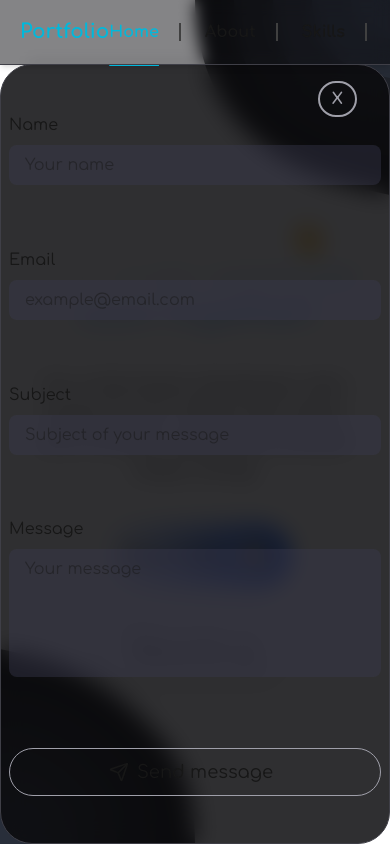
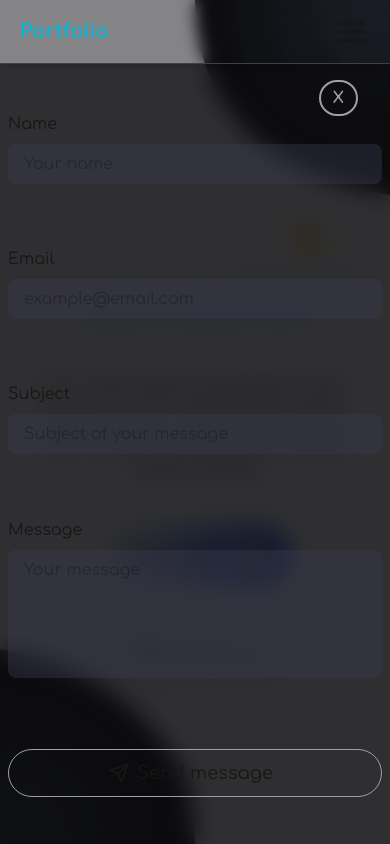
Before and after one commit to JordanDonguy/portfolio, a Next.js app: page / in a window 390 px wide. Both pictures are taken after a click on the button "Say hello 👋". Shown: the top 844 px of the page. Built offline with nearby package versions, Linux system fonts and the light colour scheme.

Commit message:
Install framer-motion. Create mobile navbar menu. Animate the mobile navbar menu presence. Anilmate the ContactForm presence (on hero section).

```diff
--- a/package.json
+++ b/package.json
@@ -9,6 +9,7 @@
     "lint": "next lint"
   },
   "dependencies": {
+    "framer-motion": "^12.18.1",
     "lucide-react": "^0.513.0",
     "next": "15.3.3",
     "react": "^19.0.0",
--- a/src/app/components/ContactForm.tsx
+++ b/src/app/components/ContactForm.tsx
@@ -56,9 +56,7 @@ export default function ContactForm({ showForm, handleFormButton }: ContactFormP
       <fieldset className="h-full">
         <legend className={`${showForm && "hidden"} w-full text-center text-2xl mb-8`}>Contact Form</legend>
         <div
-          className={`${
-            showForm ? "bg-glass2" : "bg-glass"
-          } grid grid-cols-1 lg:grid-cols-2 h-full gap-8 border border-zinc-700 rounded-asym2 col-span-2 p-2 md:p-6 relative`}
+          className={`${showForm ? "bg-glass2 md:border rounded-asym2" : "bg-glass border rounded-asym"} grid grid-cols-1 lg:grid-cols-2 h-full gap-8 border-zinc-700 col-span-2 p-2 md:p-6 relative`}
         >
           {showForm && (
             <button
@@ -124,9 +122,8 @@ export default function ContactForm({ showForm, handleFormButton }: ContactFormP
               name="message"
               placeholder="Your message"
               required
-              className={`bg-[rgba(60,60,82,0.4)] min-h-32 2xl:min-h-40 rounded-lg px-4 py-2 ${
-                showForm && "resize-none"
-              }`}
+              className={`bg-[rgba(60,60,82,0.4)] min-h-32 2xl:min-h-40 rounded-lg px-4 py-2 ${showForm && "resize-none"
+                }`}
               value={formData.message}
               onChange={handleChange}
             />
--- a/src/app/components/HeroSection.tsx
+++ b/src/app/components/HeroSection.tsx
@@ -1,12 +1,13 @@
 "use client";
 
 import { useState, useEffect } from "react";
+import { motion, AnimatePresence } from 'framer-motion';
 import { useActiveSection } from "./utils/useActiveSection";
 import ContactForm from "./ContactForm";
 import { Download } from "lucide-react";
 
 export default function HeroSection() {
-  const activeSection = useActiveSection(["home", "about"])
+  const activeSection = useActiveSection(["home", "about"], 0.6)
   const [showForm, setShowForm] = useState(false);
   const handleFormButton = () => {
     setShowForm(prev => !prev);
@@ -21,13 +22,26 @@ export default function HeroSection() {
   return (
     <section id="home" className="relative w-full overflow-hidden mx-auto h-screen flex flex-col items-center text-center justify-center">
 
-        <div className={`${showForm ? "scale-100" : "scale-0"} duration-200 absolute z-10 max-w-5xl w-full h-full pt-16 md:pt-0 md:h-3/4`}>
-          <ContactForm showForm={showForm} handleFormButton={handleFormButton} />
-        </div>
+      <AnimatePresence>
+        {showForm && (
+          <motion.div
+            initial={{ scale: 0, opacity: 0 }}
+            animate={{ scale: 1, opacity: 1 }}
+            exit={{ scale: 0, opacity: 0 }}
+            transition={{
+              scale: { type: "tween", duration: 0.15, ease: "easeInOut" },
+              opacity: { type: "tween", duration: 0.20, ease: "easeInOut" },
+
+            }}
+            className={` duration-200 absolute z-10 max-w-5xl w-full h-full pt-16 md:pt-0 md:h-3/4`}>
+            <ContactForm showForm={showForm} handleFormButton={handleFormButton} />
+          </motion.div>
+        )}
+      </AnimatePresence>
 
       <img src="/img/right.svg" className="absolute z-[-1] top-0 right-0 max-w-1/2 lg:max-w-1/3" />
       <img src="/img/left.svg" className="absolute z-[-1] bottom-0 left-0 max-w-1/2 lg:max-w-1/3" />
-      <div className={`${!showForm ? "lg:bg-[rgba(11,11,14,0.5)] lg:backdrop-blur-sm lg:border-y border-zinc-700" : ""} mt-16 py-12 px-8 rounded-asym flex flex-col items-center w-full lg:w-6xl`}>
+      <div className={`${!showForm ? "lg:bg-[rgba(11,11,14,0.5)] lg:backdrop-blur-sm lg:border-y" : ""} duration-300 border-zinc-700 mt-16 py-12 px-8 rounded-asym flex flex-col items-center w-full lg:w-6xl`}>
 
         <h1 className="text-3xl md:text-5xl/20 text-white font-bold pb-10 animate-grow-subtle">
           Hi, I'm Jordan 👋,<br></br>
--- a/src/app/components/Navbar.tsx
+++ b/src/app/components/Navbar.tsx
@@ -1,16 +1,28 @@
 "use client";
 
+import { useState } from "react";
+import { motion, AnimatePresence } from 'framer-motion';
 import { useActiveSection } from "./utils/useActiveSection";
+import { Menu } from "lucide-react";
 
 export default function Navbar() {
   const sectionIds = ["home", "about", "skills", "projects", "contact"];
-  const activeSection = useActiveSection(sectionIds);
+  const activeSection = useActiveSection(sectionIds, 0.6);
+  const activeSectionMobile = useActiveSection(sectionIds, 0.2);
+
+  const [menuVisibility, setMenuVisibility] = useState(false);
+
+  const handleToggleVisibility = () => {
+    return setMenuVisibility(prev => !prev);
+  };
 
   return (
-    <nav className="max-w-7xl h-16 mx-auto flex justify-between items-center px-5 lg:px-0">
-      <a href="#home" className="font-bold text-xl text-cyan-500">Portfolio</a>
-
-      <ul className="flex space-x-6">
+    <>
+      {/* Navbar Desktop */}
+      <nav className="w-full h-16 hidden md:block bg-glass border-b border-zinc-700 shadow-md backdrop-blur-md">
+        <div className="max-w-7xl h-full mx-auto flex justify-between items-center">
+          <a href="#home" className="font-bold text-xl text-cyan-500 pl-5 lg:pl-0">Portfolio</a>
+          <ul className="hidden md:flex space-x-6 pr-5 lg:pr-0">
             {sectionIds.map(id =>
               <li key={id}>
                 <a
@@ -23,9 +35,45 @@ export default function Navbar() {
                 </a>
               </li>
             )}
+          </ul>
+        </div>
 
+        {/* Navbar Mobile */}
+      </nav>
+      <nav className="md:hidden h-16 border-b border-zinc-700 shadow-md">
+        <div className="w-full h-full bg-glass flex justify-between items-center">
+          <a href="#home" className="font-bold text-xl text-cyan-500 pl-5 lg:pl-0">Portfolio</a>
+          <button onClick={handleToggleVisibility} className="pr-5 hover:cursor-pointer">
+            <Menu size={36} />
+          </button>
+        </div>
+
+        <AnimatePresence>
+          {menuVisibility && (
+            <motion.div
+              initial={{ x: "100%", opacity: 0}}
+              animate={{ x: 0, opacity: 1 }}
+              exit={{ x: "100%", opacity: 0}}
+              transition={{ type: "spring", stiffness: 300, damping: 28 }}
+              className="fixed w-full h-[100vh] top-16 md:hidden z-50">
+              <ul className="flex flex-col w-full h-full justify-center items-center gap-16 bg-[rgba(11,11,16,0.98)]">
+                {sectionIds.map(id =>
+                  <li key={id}>
+                    <a
+                      href={`#${id}`}
+                      onClick={handleToggleVisibility}
+                      className={`hover:text-blue-400 hover:cursor-pointer text-xl font-bold  h-full pr-5
+                    ${(activeSectionMobile === id) ? "text-cyan-500 underline underline-offset-8" : ""}`}
+                    >
+                      {id.charAt(0).toUpperCase() + id.slice(1)}
+                    </a>
+                  </li>
+                )}
               </ul>
-
+            </motion.div>
+          )}
+        </AnimatePresence>
       </nav>
+    </>
   )
 }
--- a/src/app/components/utils/useActiveSection.tsx
+++ b/src/app/components/utils/useActiveSection.tsx
@@ -2,7 +2,7 @@
 
 import { useEffect, useState } from 'react';
 
-export function useActiveSection(sectionIds: string[]) {
+export function useActiveSection(sectionIds: string[], threshold: number) {
   const [active, setActive] = useState<string>("");
 
   useEffect(() => {
@@ -16,7 +16,7 @@ export function useActiveSection(sectionIds: string[]) {
       },
       {
         root: document.querySelector("#scroll-container"),
-        threshold: 0.6,
+        threshold: threshold || 0.6,
       }
     );
 
--- a/src/app/layout.tsx
+++ b/src/app/layout.tsx
@@ -23,7 +23,7 @@ export default function RootLayout({
 
       <body className={`${comfortaa.className} antialiased`}>
 
-        <header className="fixed w-full top-0 left-0 right-0 z-50 bg-glass border-b border-zinc-700 shadow-md backdrop-blur-md">
+        <header className="fixed w-full h-16 top-0 left-0 right-0 z-50">
           <Navbar />
         </header>
 
--- a/src/app/styles/globals.css
+++ b/src/app/styles/globals.css
@@ -95,10 +95,16 @@ body {
 }
 
 .rounded-asym2 {
-  border-top-left-radius: 2rem;
-  border-top-right-radius: 2rem;
-  border-bottom-left-radius: 2rem;
-  border-bottom-right-radius: 2rem;
+  border-radius: 0;
+}
+
+@media screen and (min-width: 768px) {
+  .rounded-asym2 {
+    border-top-left-radius: 5rem;
+    border-top-right-radius: 2rem;
+    border-bottom-left-radius: 2rem;
+    border-bottom-right-radius: 5rem;
+  }
 }
 
 .swiper-pagination-bullet {
@@ -141,12 +147,3 @@ body {
     right: 4.5% !important;
   }
 }
-
-@media screen and (min-width: 768px) {
-  .rounded-asym2 {
-    border-top-left-radius: 5rem;
-    border-top-right-radius: 2rem;
-    border-bottom-left-radius: 2rem;
-    border-bottom-right-radius: 5rem;
-  }
-}
```
Also changed, not shown: 1 other file (tests, documents, lock files or other folders). Lines whose indentation alone changed are shown as unchanged.
